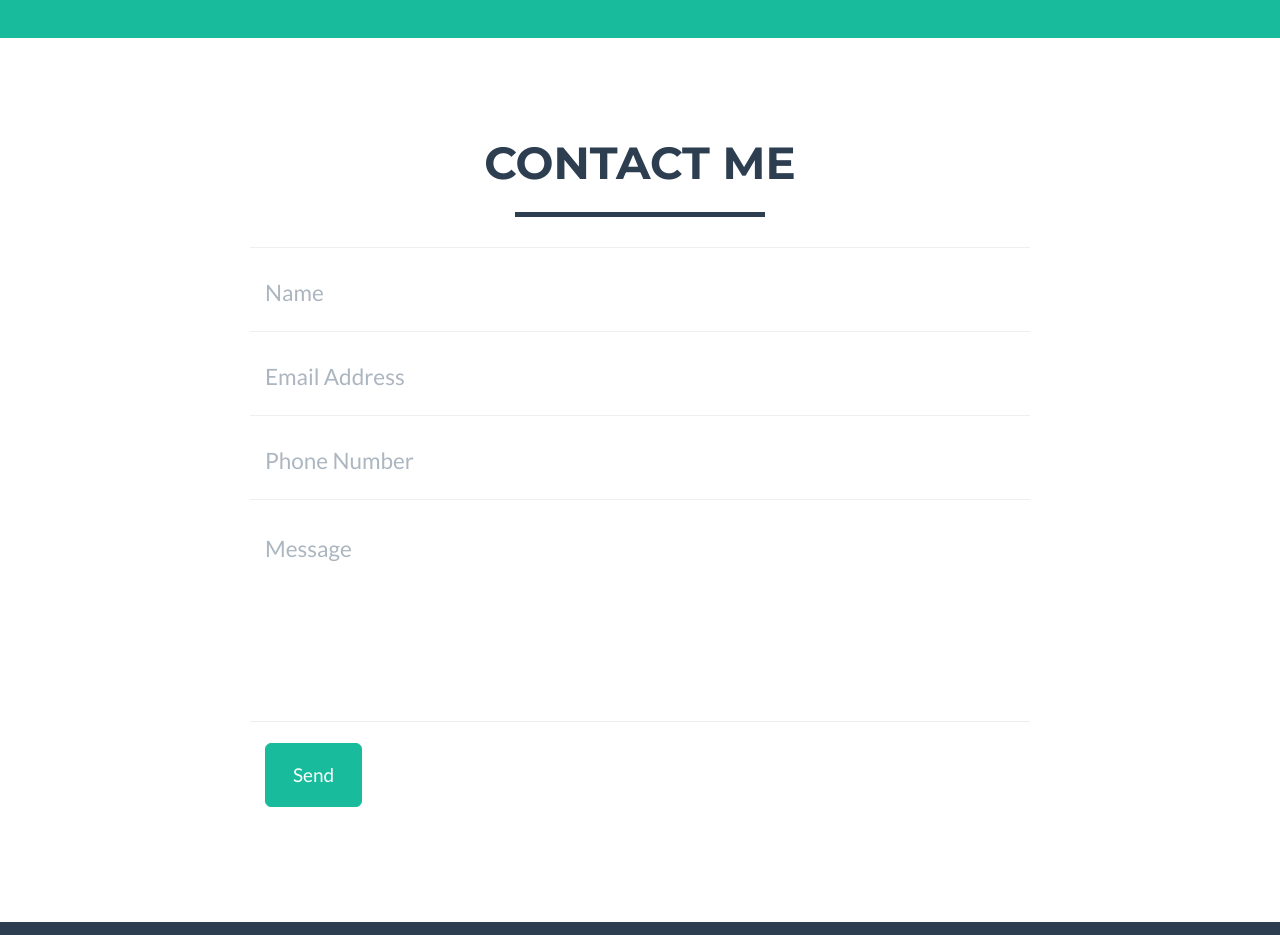
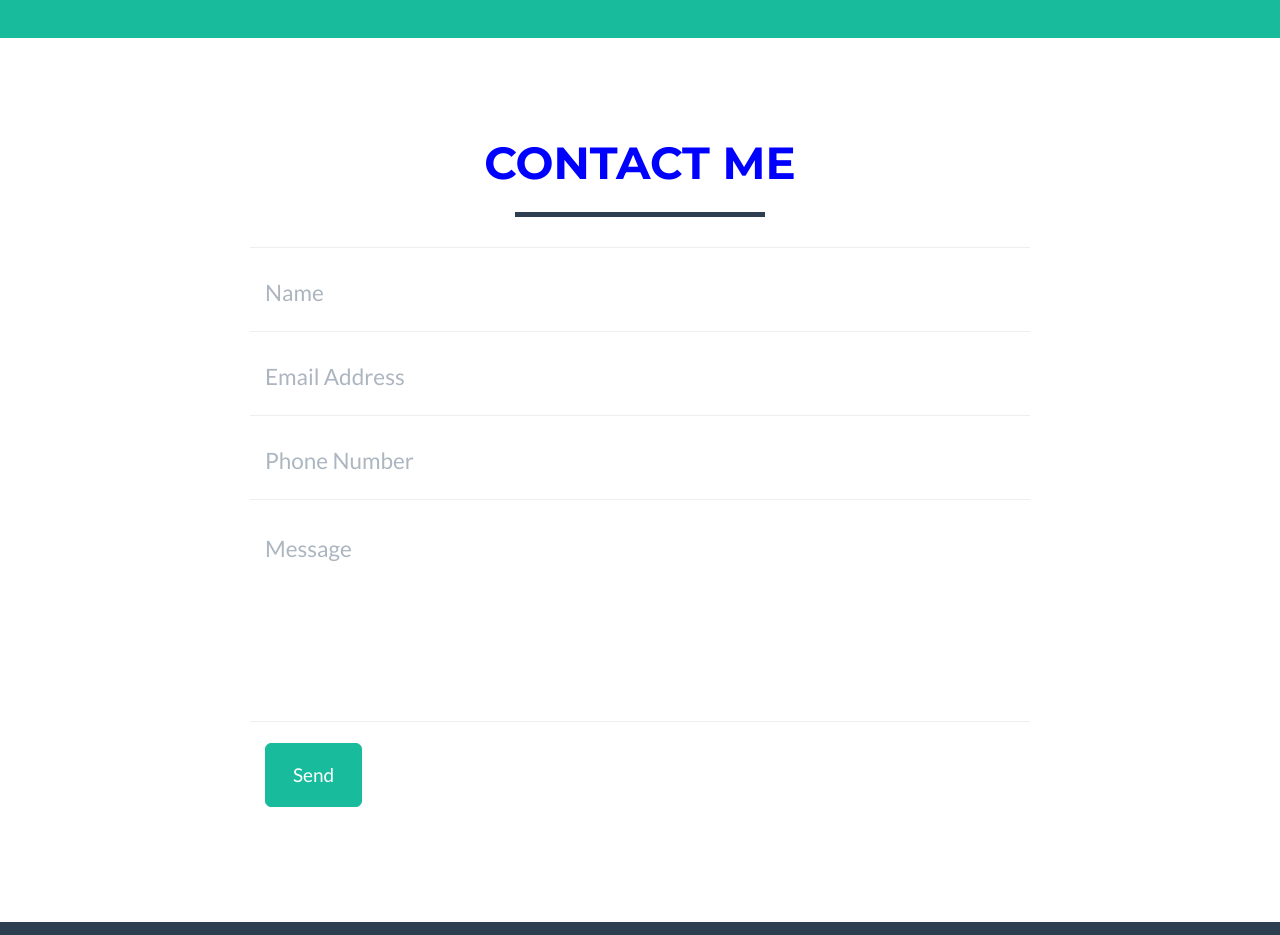
Before and after one commit to generalramen/RVRECANDY, a plain HTML site: page index.html in a window 1280 px wide. Shown: the part 2200-3135 px from the top of the page. Drawn offline with nearby package versions, Linux system fonts and the light colour scheme.

Commit message:
Blue Header
Added the color blue to header. My first code :’)

```diff
--- a/css/freelancer.css
+++ b/css/freelancer.css
@@ -35,6 +35,14 @@ h6 {
     font-family: Montserrat,"Helvetica Neue",Helvetica,Arial,sans-serif;
     font-weight: 700;
 }
+
+.blueheader {
+    color: blue;
+
+}
+
+
+
 
 hr.star-light,
 hr.star-primary {
--- a/index.html
+++ b/index.html
@@ -189,7 +189,7 @@
         <div class="container">
             <div class="row">
                 <div class="col-lg-12 text-center">
-                    <h2>Contact Me</h2>
+                    <h2 class="blueheader">Contact Me</h2>
                     <hr class="star-primary">
                 </div>
             </div>
```
